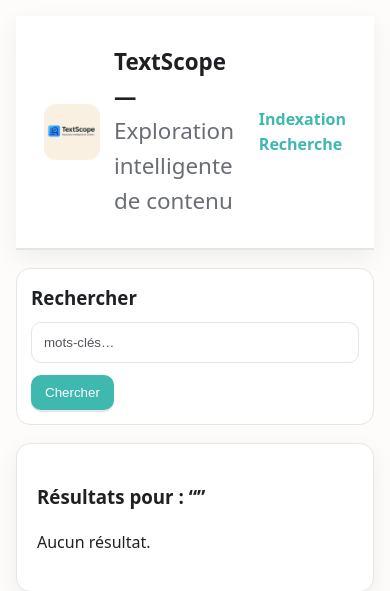
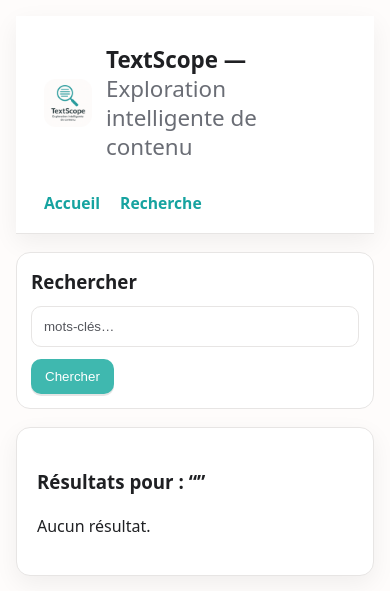
Before and after one commit to IssamIdri/indexation-, a Flask app: page /search?role=admin in a window 390 px wide. Shown: the top 591 px of the page. Run offline with Flask 3, Linux system fonts and the light colour scheme.

Commit message:
admin-user'

```diff
--- a/app.py
+++ b/app.py
@@ -231,14 +231,27 @@
 @app.route("/", methods=["GET"])
 def home():
     # page d’accueil → redirige vers l’indexation
-    return redirect(url_for("index"))
+    return redirect(url_for("welcome"))
 
+@app.route("/welcome", methods=["GET"])
+def welcome():
+    # affiche le formulaire d’indexation + dernier résumé si dispo
+    summaries = session.pop('last_summary', [])
+    return render_template("welcome.html", summaries=summaries, hide_nav=True)
+
+@app.route("/admin", methods=["GET"])
+def admin_home():
+    return render_template("admin_home.html", role="admin")
+
+@app.route("/user")
+def user_home():
+    # tu peux rediriger vers la recherche directement
+    return render_template("search.html", q="", results=[], role="user")
 
 @app.route("/index", methods=["GET"])
 def index():
-    # affiche le formulaire d’indexation + dernier résumé si dispo
     summaries = session.pop('last_summary', [])
-    return render_template("index.html", summaries=summaries)
+    return render_template("index.html", summaries=summaries, role="admin")
 
 @app.route("/index-path", methods=["POST"])
 def index_path():
@@ -279,6 +292,7 @@
 
 
         #WORDCLOUD
+
 @app.route("/wordcloud/<int:doc_id>.png")
 def wordcloud_doc(doc_id: int):
     con = db_conn(); cur = con.cursor()
@@ -371,7 +385,8 @@
     # Tri final : par TF-IDF si tu veux, sinon par occurrences
     results.sort(key=lambda r: r["occurrences"], reverse=True)
     print("DBG first snippet:", (results[0]["snippet"][:120] if results else "—"))
-    return render_template("search.html", q=q, results=results)
+    role = request.args.get("role", "user")
+    return render_template("search.html", q=q, results=results, role=role)
 
 
 
@@ -406,6 +421,49 @@
         download_name=name
     )
 
+@app.route("/stats", methods=["GET"])
+def stats():
+    con = db_conn(); cur = con.cursor()
+
+    # KPIs
+    cur.execute("SELECT COUNT(*) FROM documents")
+    total_docs = cur.fetchone()[0] or 0
+
+    cur.execute("SELECT COALESCE(SUM(freq),0) FROM frequencies")
+    total_tokens = cur.fetchone()[0] or 0
+
+    cur.execute("SELECT COUNT(DISTINCT word) FROM frequencies")
+    vocab_size = cur.fetchone()[0] or 0
+
+    # Top 10 mots (corpus entier)
+    cur.execute("""
+        SELECT word, SUM(freq) AS f
+        FROM frequencies
+        GROUP BY word
+        ORDER BY f DESC
+        LIMIT 10
+    """)
+    top_words = cur.fetchall()  # [(word, f), ...]
+
+    # Top 10 documents par volume de tokens
+    cur.execute("""
+        SELECT d.id, d.name, d.rel_path, SUM(f.freq) AS tokens
+        FROM documents d
+        JOIN frequencies f ON f.doc_id = d.id
+        GROUP BY d.id, d.name, d.rel_path
+        ORDER BY tokens DESC
+        LIMIT 10
+    """)
+    top_docs = cur.fetchall()  # [(id, name, rel_path, tokens), ...]
+
+    con.close()
+    return render_template("stats.html",
+                           total_docs=total_docs,
+                           total_tokens=total_tokens,
+                           vocab_size=vocab_size,
+                           top_words=top_words,
+                           top_docs=top_docs,
+                           role="admin")
 
 
 if __name__ == "__main__":
--- a/data/_root.txt
+++ b/data/_root.txt
@@ -1 +1 @@
-C:\Users\ISSAM\Desktop\M2\doc
+C:\Users\ISSAM\Desktop\M2\ind
--- /dev/null
+++ b/static/css/admin.css
@@ -0,0 +1,4 @@
+.admin-home h2{ margin-bottom:12px }
+.grid{ display:grid; grid-template-columns:repeat(auto-fit,minmax(260px,1fr)); gap:16px }
+.card.link{ border:1px solid var(--border); background:var(--card); border-radius:14px; padding:16px; text-decoration:none; color:inherit; box-shadow:var(--shadow) }
+.card.link:hover{ outline:2px solid var(--ring) }
--- a/static/css/base.css
+++ b/static/css/base.css
@@ -112,53 +112,76 @@
   .card{padding:14px}
   button{width:100%}
 }
-.app-header {
-display: flex;
-justify-content: space-between;
-align-items: center;
-padding: 14px 28px;
-background: var(--card);
-border-bottom: 2px solid var(--border);
-box-shadow: var(--shadow);
+/* ---- HEADER TEXTSCOPE ---- */
+
+.app-header{
+  display:flex;
+  align-items:center;
+  justify-content:space-between;
+  gap:32px;
+  padding:14px 28px;
+  background:var(--card);
+  border-bottom:1px solid var(--border);
+  box-shadow:var(--shadow);
 }
 
-
-.logo-area {
-display: flex;
-align-items: center;
-gap: 14px;
+/* Logo + titre à gauche */
+.logo-area{
+  display:flex;
+  align-items:center;
+  gap:14px;
+  flex:1 1 auto;   /* prend la place restante */
+  min-width:0;     /* évite que ça écrase la nav */
 }
 
-
-.logo {
-width: 56px;
-height: 56px;
-border-radius: 12px;
+.logo{
+  width:48px;
+  height:48px;
+  border-radius:12px;
 }
 
-
-.title {
-font-size: 1.4rem;
-font-weight: 700;
-color: var(--text);
+/* Titre */
+.title{
+  font-size:1.4rem;
+  font-weight:700;
+  color:var(--text);
+  line-height:1.3;
+}
+.title span{
+  font-weight:400;
+  color:var(--muted);
 }
 
-
-.title span {
-font-weight: 400;
-color: var(--muted);
+/* Nav à droite */
+.top-nav{
+  display:flex;
+  flex:0 0 auto;
+  align-items:center;
+  gap:20px;
+  white-space:nowrap;     /* 🔥 empêche le retour à la ligne des liens */
 }
 
-
-.top-nav a {
-margin-left: 18px;
-text-decoration: none;
-color: var(--primary);
-font-weight: 600;
-transition: color 0.2s ease;
+.top-nav a{
+  text-decoration:none;
+  color:#16a3a0;           /* même couleur que tes boutons */
+  font-weight:600;
+  font-size:0.98rem;
+  padding:4px 0;
+}
+.top-nav a:hover{
+  text-decoration:underline;
 }
 
-
-.top-nav a:hover {
-color: #27b7a4;
+/* Optionnel : sur petits écrans encaisser la largeur */
+@media (max-width: 720px){
+  .app-header{
+    flex-direction:column;
+    align-items:flex-start;
+    gap:10px;
+  }
+  .top-nav{
+    white-space:normal;    /* autorise le retour à la ligne en mobile */
+    flex-wrap:wrap;
+    justify-content:flex-start;
+  }
 }
--- a/static/css/search.css
+++ b/static/css/search.css
@@ -111,6 +111,11 @@
   }
   .result-file .path{ max-width:100% }
 }
+.actions{ margin-top:16px }
+.btn{ display:block; width:max-content;
+  margin: 0 auto; padding:10px 14px; border-radius:10px; background:var(--primary); color:var(--primary-contrast); text-decoration:none }
+.btn:hover{ opacity:.50 }
+
 
 /* === Modal centrée === */
 .wc-modal{
--- a/templates/base.html
+++ b/templates/base.html
@@ -4,20 +4,33 @@
   <meta charset="utf-8">
   <title>Indexation & Recherche</title>
   <meta name="viewport" content="width=device-width, initial-scale=1">
-  <link rel="icon" href="{{ url_for('static', filename='favicon.ico') }}">
+  <link rel="icon" href="{{ url_for('static', filename='img/logo.png') }}">
   <link rel="stylesheet" href="{{ url_for('static', filename='css/base.css') }}">
 </head>
 <body>
   <div class="container">
     <header class="app-header">
       <div class="logo-area">
-        <img src="{{ url_for('static', filename='img/logo1.png') }}" alt="TextScope Logo" class="logo">
+        <img src="{{ url_for('static', filename='img/logo.png') }}" alt="TextScope Logo" class="logo">
         <h1 class="title">TextScope — <span>Exploration intelligente de contenu</span></h1>
       </div>
-      <nav class="top-nav">
-        <a href="{{ url_for('index') }}">Indexation</a>
-        <a href="{{ url_for('search_page') }}">Recherche</a>
-      </nav>
+
+        {% if not hide_nav %}
+            <nav class="top-nav">
+
+                {% if role == "admin" %}
+                    <a href="{{ url_for('welcome') }}">Accueil</a>
+                    <a href="{{ url_for('index') }}">Indexation</a>
+                    <a href="{{ url_for('stats') }}">Statistiques</a>
+                    <a href="{{ url_for('search_page', role='admin') }}">Recherche</a>
+
+                {% else %}
+                    <a href="{{ url_for('welcome') }}">Accueil</a>
+                    <a href="{{ url_for('search_page', role='user') }}">Recherche</a>
+                {% endif %}
+
+            </nav>
+        {% endif %}
     </header>
 
     {% with messages = get_flashed_messages() %}
--- a/templates/search.html
+++ b/templates/search.html
@@ -34,9 +34,9 @@
 
     <!-- Colonne droite -->
     <div class="result-actions">
-      <button class="btn-cloud" data-doc="{{ r.id }}">Nuage de mots</button>
+      <button class="btn-cloud" data-doc="{{ r.id }}">☁️</button>
       <a class="btn-open" href="{{ url_for('open_doc', doc_id=r.id) }}" target="_blank" rel="noopener">
-        Ouvrir le fichier
+        🗎
       </a>
     </div>
   </li>
```
Also changed, not shown: static/css/stats.css (added, +14 -0 lines), static/css/welcome.css (added, +9 -0 lines), templates/admin_home.html (added, +24 -0 lines), templates/index.html (+3 -5 lines), templates/stats.html (added, +42 -0 lines), templates/welcome.html (added, +24 -0 lines), db/index.db.
